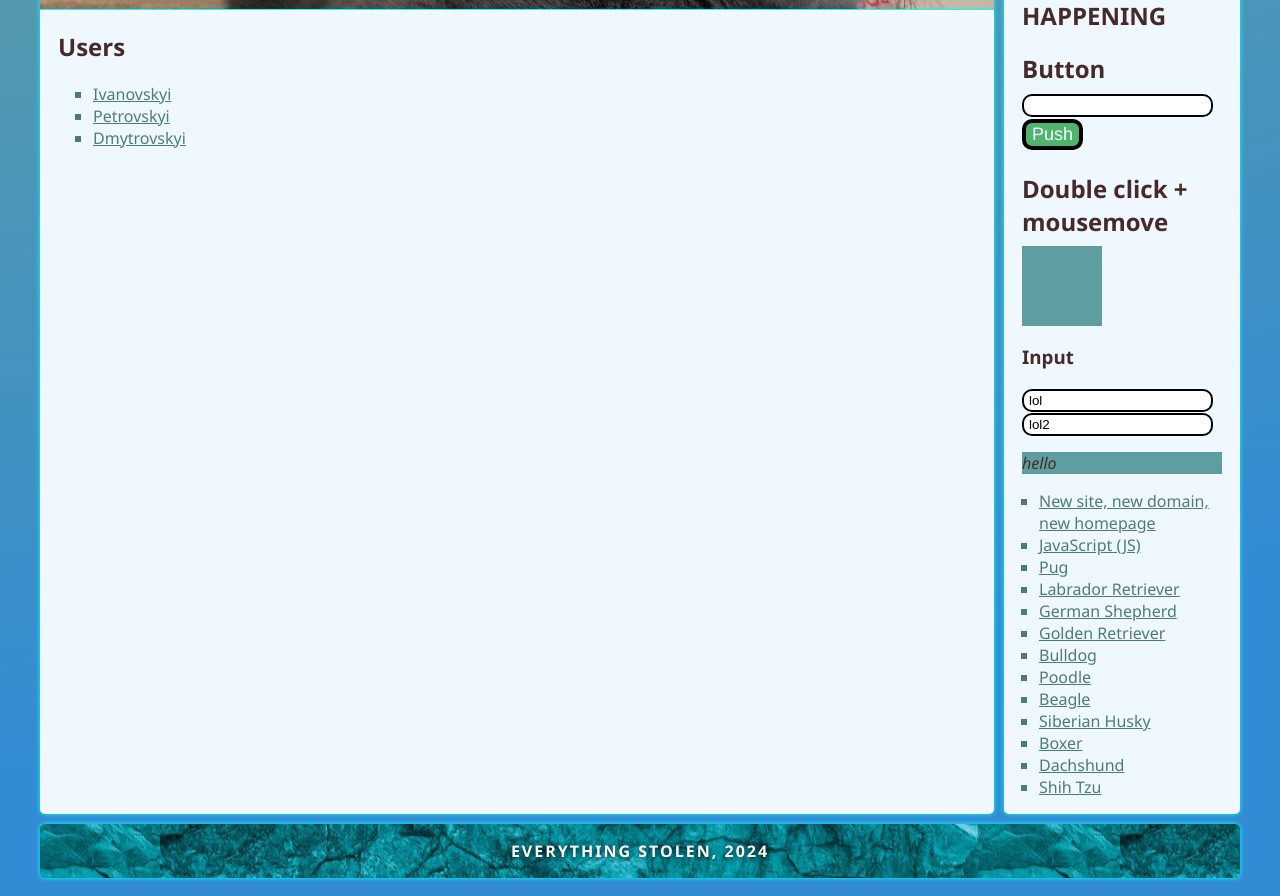
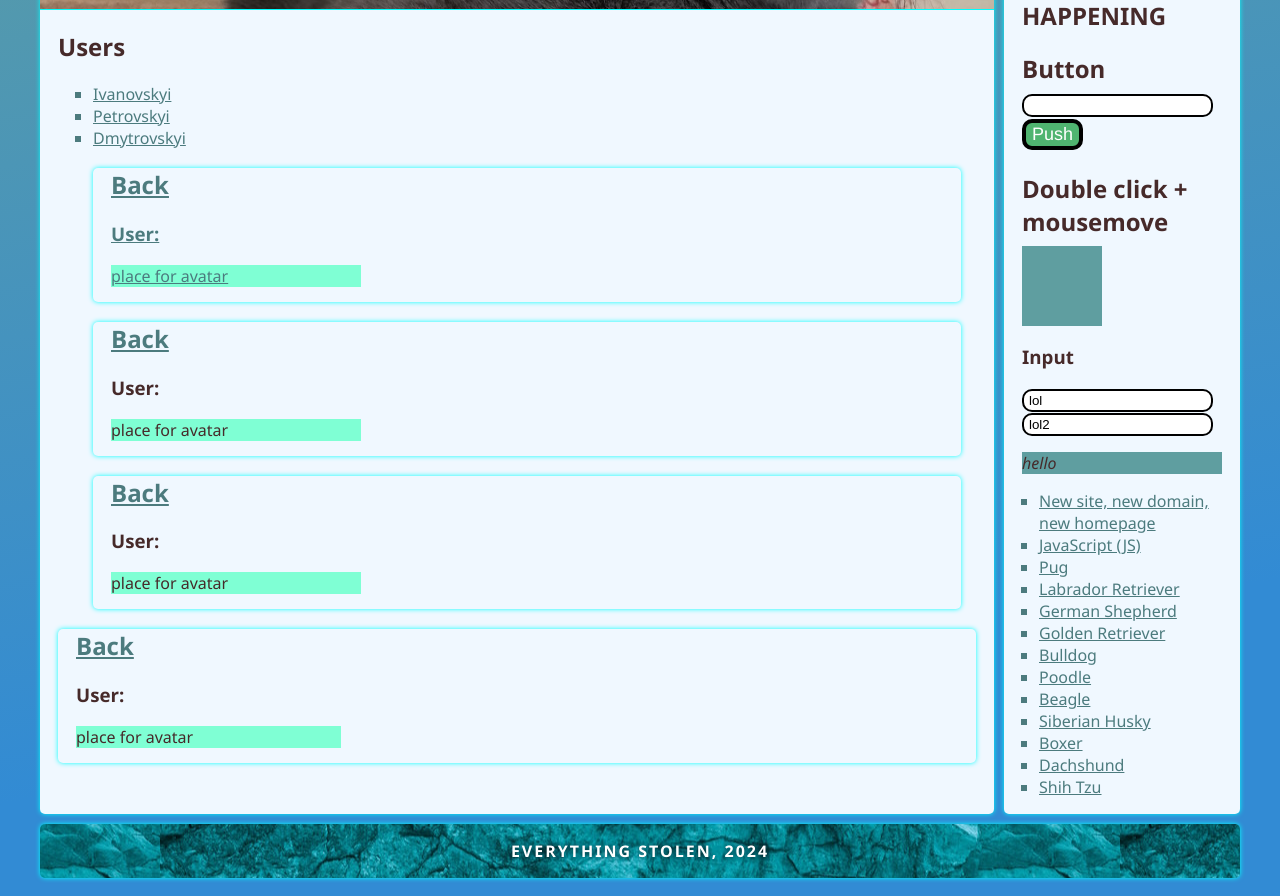
Before and after one commit to tztaras/app, a React (Create React App) app: page /users in a window 1280 px wide. Shown: the part 460-1356 px from the top of the page. Built offline with nearby package versions, Linux system fonts and the light colour scheme.

Commit message:
<NavLink to={`${url.pathname}/dmytrovskyi`} >Dmytrovskyi <UsersID/></NavLink>

```diff
--- a/src/Users/Users.js
+++ b/src/Users/Users.js
@@ -30,8 +30,11 @@ function Users() {
 
                     <li><NavLink to={`${url.pathname}/ivanovskyi`} >Ivanovskyi</NavLink></li>
                     <li><NavLink to={`${url.pathname}/petrovskyi`} >Petrovskyi</NavLink></li>
-                    <li><NavLink to={`${url.pathname}/dmytrovskyi`} >Dmytrovskyi</NavLink></li>
+                    <li><NavLink to={`${url.pathname}/dmytrovskyi`} >Dmytrovskyi <UsersID/></NavLink></li>
+                    <UsersID/>
+                    <UsersID/>
                 </ul>
+                <UsersID/>
             </section>
         </div>
     )
--- a/src/Users/UsersID/UsersID.js
+++ b/src/Users/UsersID/UsersID.js
@@ -18,6 +18,10 @@ function UsersID() {
                     {/* SPA */}
                 <Link to="/users"><h2>Back</h2></Link>
                 <h1>User: {userName}</h1>
+                <div className={css.avatar}>
+                    <span>place for avatar</span>
+                    <img src="" alt="" />
+                </div>
             </section>
         </div>
     )
--- a/src/Users/UsersID/Usersid.module.css
+++ b/src/Users/UsersID/Usersid.module.css
@@ -0,0 +1,4 @@
+.avatar {
+    width: 30%;
+    background-color: aquamarine;
+}
```
